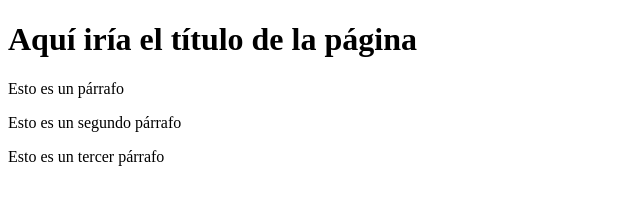
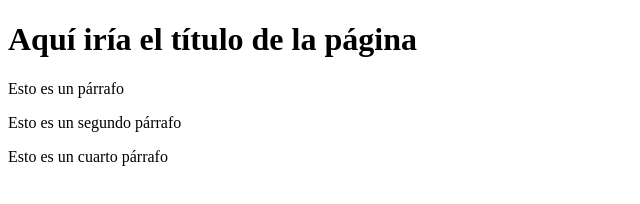
Before and after one commit to JCEBOLLERO/Proyecto-web-empresa-C, a plain HTML site: page index.html in a window 1280 px wide. Shown: the full height of the page, 0-640 px from the left. Drawn offline with Linux system fonts and the light colour scheme.

Commit message:
Agregando cuarto párrafo

```diff
--- a/index.html
+++ b/index.html
@@ -10,6 +10,7 @@
     <h1>Aquí iría el título de la página</h1>
     <p>Esto es un párrafo</p>
     <p>Esto es un segundo párrafo</p>
-    <p>Esto es un tercer párrafo</p>
+
+    <p>Esto es un cuarto párrafo</p>
 </body>
 </html>
```
